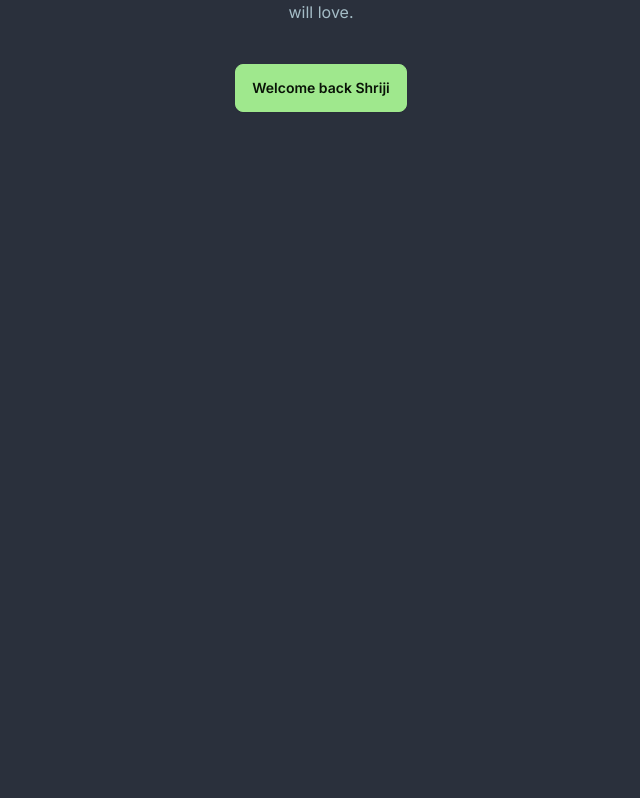
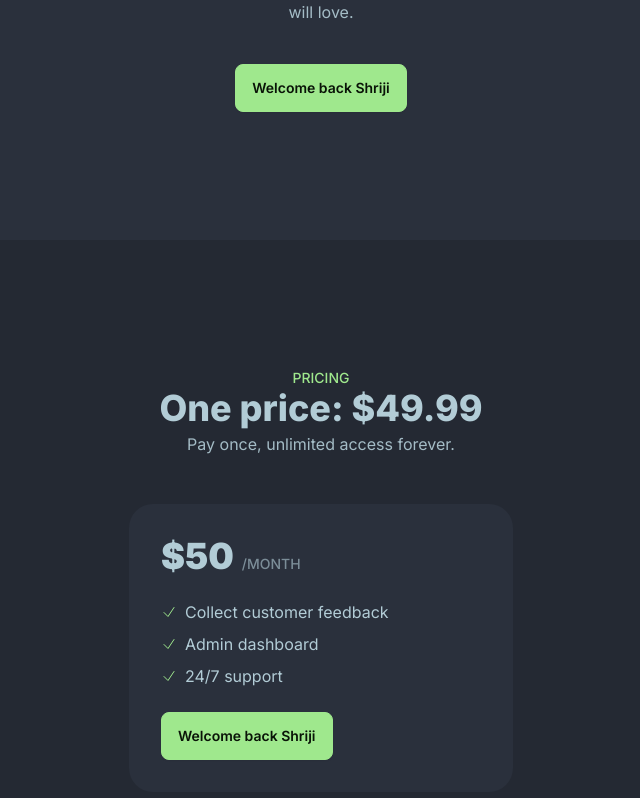
Before and after one commit to shrobro1/my-app, a Next.js app: page / in a window 1280 px wide. Shown: the part 336-1134 px from the top of the page, without its empty margins (319-959 px from the left). Before the commit the page ends 800 px from the top, so only its background shows below. Built offline with nearby package versions, Linux system fonts and the light colour scheme.

Commit message:
Pricing Front end started

```diff
--- a/app/page.js
+++ b/app/page.js
@@ -6,9 +6,10 @@
 
   return (
     <main>
+      {/* Header Section */}
       <section className="bg-base-200">
         <div className="flex space-x-3 justify-between items-center px-8 py-2 max-w-3xl mx-auto">
-          <div className="font-bold">Shrobro.IO</div>
+          <div className="font-black uppercase">Shrobro.IO</div>
           <div className="space-x-4 max-md:hidden">
             <a className="link link-primary">Pricing</a>
             <a className="link link-primary">FAQ</a>
@@ -18,6 +19,7 @@
           </div>
         </div>
       </section>
+      {/* Hero Section */}
       <section className=" py-32 px-8 text-center max-w-3xl mx-auto">
         <h1 className="text-4xl lg:text-5xl font-extrabold mb-6">
           Collect customer feedback to build better products.
@@ -28,6 +30,83 @@
         </div>
         <ButtonLogin isLoggedIn={isLoggedIn} name={name} />
       </section>
+
+      {/* Pricing Section */}
+      <section className="bg-base-200">
+        <div className=" py-32 px-8 max-w-3xl mx-auto">
+          <p className="text-sm uppercase font-medium text-center text-primary">
+            Pricing
+          </p>
+          <h2 className=" text-center text-3xl lg:text-4xl font-extrabold mb-1">
+            One price: $49.99
+          </h2>
+          <div className="text-center opacity-90 mb-12">
+            Pay once, unlimited access forever.
+          </div>
+          <div className="p-8 bg-base-100 w-96 rounded-3xl mx-auto space-y-6">
+            <div className="flex gap-2 items-baseline">
+              <div className="text-4xl font-black">$50</div>
+              <div className="uppercase text-sm font-medium opacity-60">
+                /MONTH
+              </div>
+            </div>
+            <ul className="space-y-2">
+              <li className="flex gap-2 items-center">
+                <svg
+                  xmlns="http://www.w3.org/2000/svg"
+                  fill="none"
+                  viewBox="0 0 24 24"
+                  strokeWidth={1.5}
+                  stroke="currentColor"
+                  className="text-primary size-4"
+                >
+                  <path
+                    strokeLinecap="round"
+                    strokeLinejoin="round"
+                    d="m4.5 12.75 6 6 9-13.5"
+                  />
+                </svg>
+                Collect customer feedback
+              </li>
+              <li className="flex gap-2 items-center">
+                <svg
+                  xmlns="http://www.w3.org/2000/svg"
+                  fill="none"
+                  viewBox="0 0 24 24"
+                  strokeWidth={1.5}
+                  stroke="currentColor"
+                  className="text-primary size-4"
+                >
+                  <path
+                    strokeLinecap="round"
+                    strokeLinejoin="round"
+                    d="m4.5 12.75 6 6 9-13.5"
+                  />
+                </svg>
+                Admin dashboard
+              </li>
+              <li className="flex gap-2 items-center">
+                <svg
+                  xmlns="http://www.w3.org/2000/svg"
+                  fill="none"
+                  viewBox="0 0 24 24"
+                  strokeWidth={1.5}
+                  stroke="currentColor"
+                  className="text-primary size-4"
+                >
+                  <path
+                    strokeLinecap="round"
+                    strokeLinejoin="round"
+                    d="m4.5 12.75 6 6 9-13.5"
+                  />
+                </svg>
+                24/7 support
+              </li>
+            </ul>
+            <ButtonLogin isLoggedIn={isLoggedIn} name={name} />
+          </div>
+        </div>
+      </section>
     </main>
   );
 }
```
